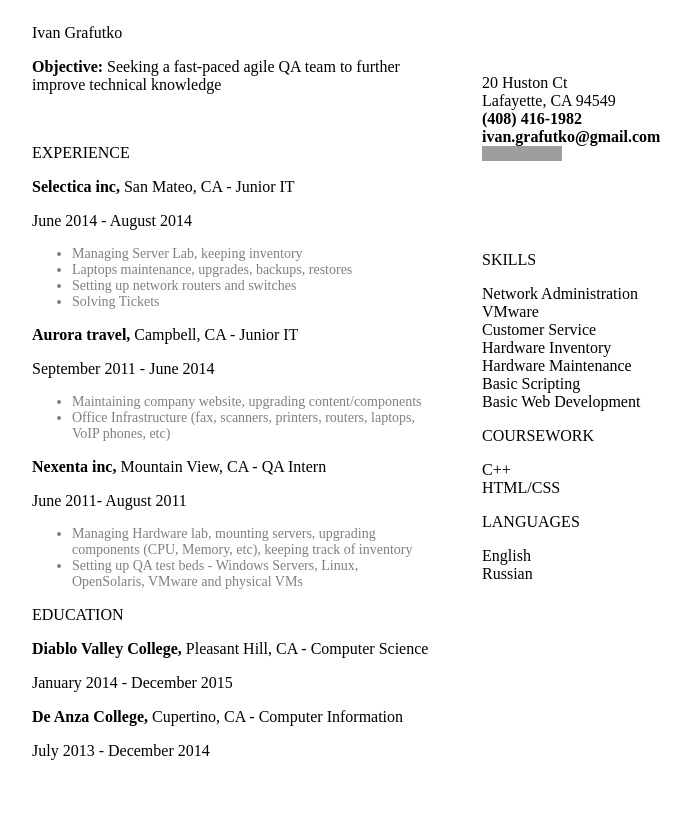
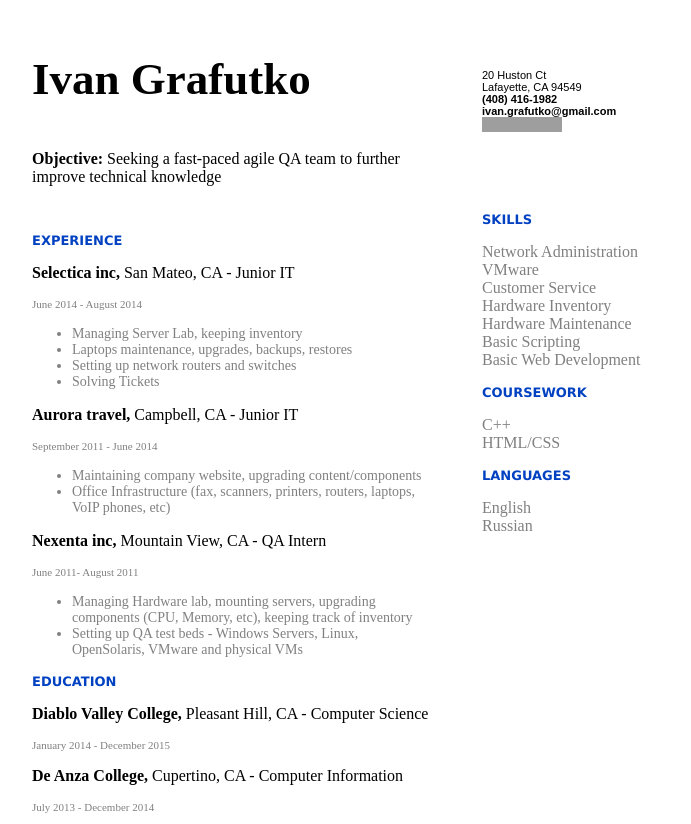
Before and after one commit to ivangrafutko/IvanSG, a plain HTML site: page index.html in a window 1280 px wide. Shown: the whole page, without its empty margins (26-717 px from the left). Before the commit the page ends 800 px from the top, so only its background shows below. Drawn offline with Linux system fonts and the light colour scheme; grey boxes are pictures that could not be loaded.

Commit message:
Update stylesheet.css
Changed ids and classes to lower case.

```diff
--- a/stylesheets/stylesheet.css
+++ b/stylesheets/stylesheet.css
@@ -1,18 +1,18 @@
-#Tittle {
+#tittle {
 	font-size: 45px;
 	font-weight: bold;
 }
-.Category {
+.category {
 	font-size: 13px;
 	font-family: verdana;
 	color: #0041C2;
 	font-weight: bold;
 }
-.Establishment {
+.establishment {
 	font-size: 16px;
 	font-family: serif;
 }
-.Date {
+.date {
 	font-size: 11px;
 	font-family: serif;
 	color: grey;
@@ -37,11 +37,11 @@ b {
 	left: 100px;
 	top: 50px;
 }
-#Address {
+#address {
 	font-family: sans-serif;
 	font-size: 11px;
 }
-.List {
+.list {
 	color: grey;
 }
   br {
```
